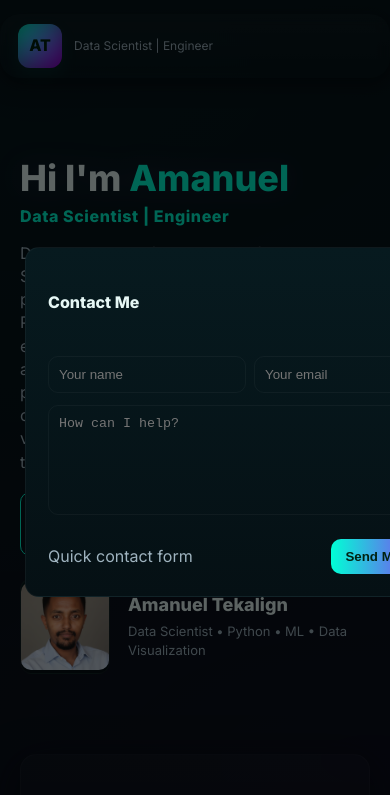
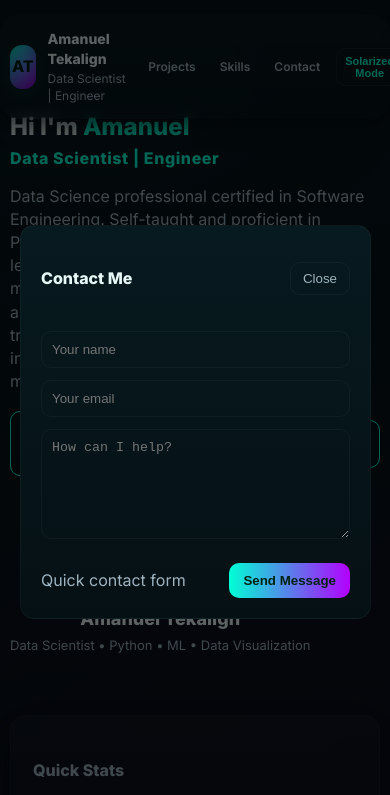
Before and after one commit to amanita4t/Portfolio-website, a plain HTML site: page index.html in a window 390 px wide. Both pictures are taken after a click on the button "Contact Me". Shown: the top 795 px of the page. Drawn offline with Linux system fonts and the light colour scheme.

Commit message:
Fixed modal responsiveness and navigation

```diff
--- a/index.html
+++ b/index.html
@@ -2,7 +2,7 @@
 <html lang="en">
 <head>
   <meta charset="utf-8" />
-  <meta name="viewport" content="width=device-width,initial-scale=1" />
+  <meta name="viewport" content="width=device-width, initial-scale=1, maximum-scale=1, user-scalable=no" />
   <title>Amanuel Tekalign — Data Scientist Portfolio</title>
   <meta name="description" content="Portfolio of Amanuel Tekalign — Data Scientist | Engineer" />
 
@@ -100,11 +100,93 @@
       .hero{grid-template-columns:1fr;}
       .projects{grid-template-columns:repeat(2,1fr)}
     }
+
+    @media (max-width:768px) {
+      .container {
+        padding: 20px 15px;
+      }
+
+      .hero {
+        padding: 100px 0 20px;
+      }
+
+      .intro h2 {
+        font-size: 28px;
+      }
+
+      .profile {
+        flex-direction: column;
+        text-align: center;
+        gap: 12px;
+      }
+
+      .skills {
+        grid-template-columns: 1fr;
+        gap: 15px;
+      }
+
+      .form-row {
+        flex-direction: column;
+        gap: 12px;
+      }
+
+      /* Button group stack on mobile */
+      .hero .intro > div:first-of-type {
+        flex-direction: column;
+        align-items: stretch;
+      }
+
+      .hero .intro > div:first-of-type .btn {
+        text-align: center;
+      }
+    }
+
     @media (max-width:640px){
-      .nav-links{display:none}
+      .nav-links{
+        display: flex;
+        gap: 8px;
+      }
+      .nav-links a{
+        padding: 6px 8px;
+        font-size: 12px;
+      }
+      .cta{
+        padding: 6px 8px;
+        font-size: 11px;
+      }
+      .brand h1{
+        display: block;
+        font-size: 14px;
+      }
       .projects{grid-template-columns:1fr}
       .intro p{max-width:100%}
-      .brand h1{display:none}
+    }
+
+    @media (max-width: 480px) {
+      .intro h2 {
+        font-size: 24px;
+      }
+
+      .hero-card > div:first-of-type {
+        flex-direction: column;
+      }
+
+      .tag-pill {
+        font-size: 11px;
+        padding: 4px 6px;
+      }
+
+      .card .actions {
+        flex-direction: column;
+      }
+
+      .card .actions .btn {
+        text-align: center;
+      }
+
+      .container {
+        padding: 15px 10px;
+      }
     }
 
     /* small utilities */
@@ -112,12 +194,37 @@
     .center{display:grid;place-items:center}
 
     /* Modal */
-    .modal{position:fixed;inset:0;display:grid;place-items:center;background:linear-gradient(rgba(0,0,0,0.6),rgba(0,0,0,0.6));visibility:hidden;opacity:0;transition:all .2s; z-index:100}
+    .modal{
+      position:fixed;
+      inset:0;
+      display:grid;
+      place-items:center;
+      background:linear-gradient(rgba(0,0,0,0.6),rgba(0,0,0,0.6));
+      visibility:hidden;
+      opacity:0;
+      transition:all .2s;
+      z-index:100;
+      padding: 20px;
+      box-sizing: border-box;
+    }
     .modal.show{visibility:visible;opacity:1}
-    .modal-card{width:720px;max-width:94%;background:linear-gradient(180deg,#071a1f,#051014);padding:22px;border-radius:14px;border:1px solid rgba(255,255,255,0.04)}
+    .modal-card{
+      width: 100%;
+      max-width: 720px;
+      background:linear-gradient(180deg,#071a1f,#051014);
+      padding: 20px;
+      border-radius:14px;
+      border:1px solid rgba(255,255,255,0.04);
+      max-height: 90vh;
+      overflow-y: auto;
+      box-sizing: border-box;
+    }
 
     /* Contact Modal */
-    .contact-modal .modal-card{width:500px;max-width:90%}
+    .contact-modal .modal-card{
+      max-width: 500px;
+      width: 90vw;
+    }
 
     /* micro animations */
     .glow{animation:neon 2.4s ease-in-out infinite}
@@ -132,7 +239,6 @@
     .form-status{display:none;padding:10px;border-radius:8px;margin-top:10px;text-align:center}
     .form-status.success{display:block;background:rgba(0,255,213,0.1);color:var(--neon);border:1px solid var(--neon)}
     .form-status.error{display:block;background:rgba(255,0,0,0.1);color:#ff6b6b;border:1px solid #ff6b6b}
-
   </style>
 </head>
 <body>
```
